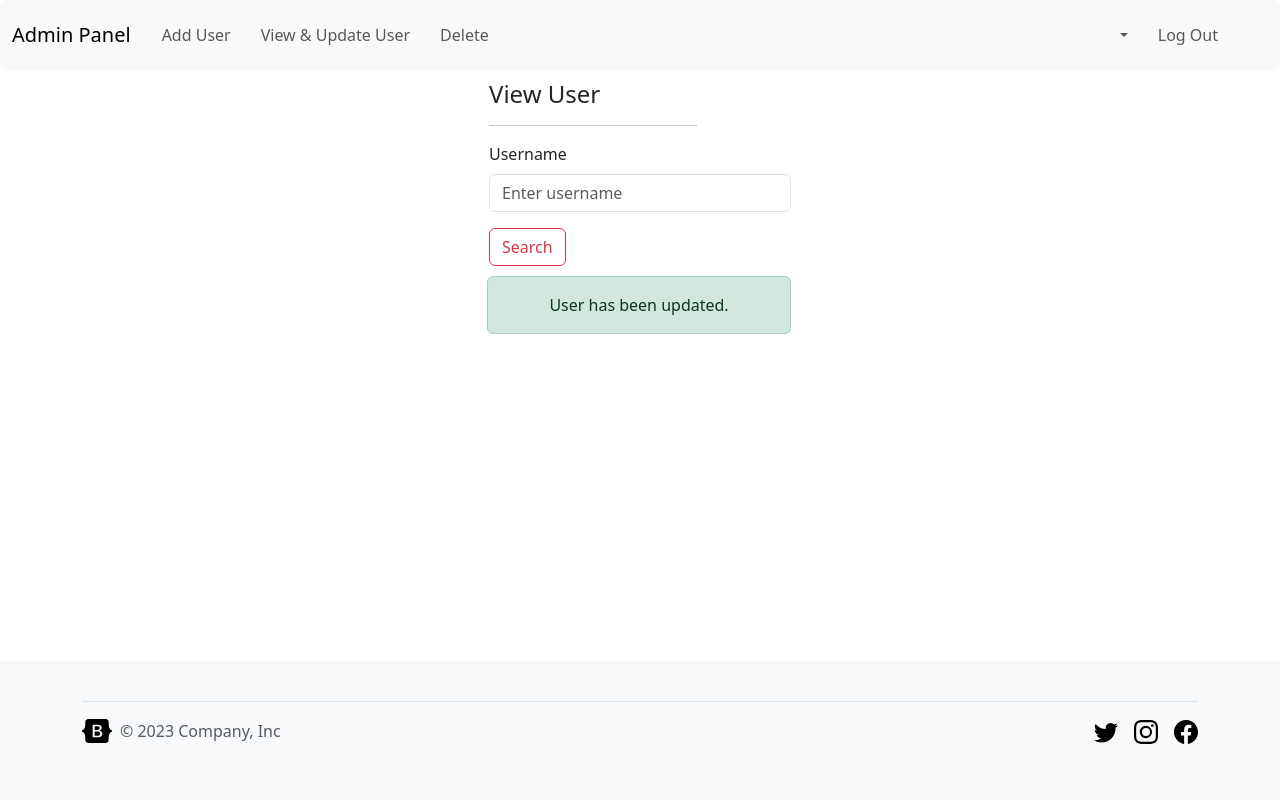
After one commit to xBob45/Coffee-Shop, a Flask app: page /admin/update in a window 1280 px wide. The commit adds this page. Run offline with Flask 3, Linux system fonts and the light colour scheme.

Commit message:
Work on FE, Forced Browsing, Admin Panel.

```diff
--- a/src/controllers/adminController.py
+++ b/src/controllers/adminController.py
@@ -1,26 +1,49 @@
 import functools
 
 from flask import (Blueprint, flash, g, redirect, render_template, request, session, url_for)
-from models.User import User
+from models.User import User, Role
 from models.User import db
 def admin_panel():
     return render_template("admin/admin_panel.html")
 
 
 def add_user():
-    pass
+    if request.method == 'POST':
+        username = request.form.get("add_username")
+        first_name = request.form.get("add_fname")
+        last_name = request.form.get("add_lname")
+        password = request.form.get("add_pass")
+        role_name = request.form.get("gridRadios")
+        role = Role.query.filter_by(name=role_name).first()
+        print(role)
+        user = User(username=username, first_name=first_name, last_name=last_name, password=password)
+        user.roles.append(role)
+        db.session.add(user)
+        db.session.commit()
+        #-------------------------------------------Reflected XSS - START--------------------------------------------
+        flash("User <strong>%s</strong> has sucesfully been added to the database." % (username))
+        #-------------------------------------------Reflected XSS - END--------------------------------------------
+        #This implements the  Post/Redirect/Get (PRG) to prevent data re-insertion when reload.
+        return redirect(url_for('admin.add_user'))
+    return render_template("admin/admin_panel_add.html")
 
-def edit_user():
 
+def view_user():
+    if request.method == 'POST':
+        username = request.form.get("view_username")
+        print(username)
+        user = User.query.filter_by(username=username).first()
+        print(user)
+        if user:
+            return render_template("admin/admin_panel_view_and_update.html", user=user)
+
+    return render_template("admin/admin_panel_view_and_update.html")
+
+def update_user():
+    flash("User has been updated.")
     username = request.form.get("edit_username")
     print(username)
-    user = User.query.filter_by(username=username).first()
-    print(user)
-    if user:
-        return render_template("admin/admin_panel.html", user=user)
-    else:
-        return render_template("admin/admin_panel.html")
-
+    return render_template("admin/admin_panel_view_and_update.html")
 
 def delete_user():
-    pass
+    return render_template("admin/admin_panel_delete.html")
--- a/src/controllers/authController.py
+++ b/src/controllers/authController.py
@@ -61,7 +61,7 @@ def login():
                 conn.close()
                 return redirect(url_for('home.home'))
             else:
-                #-------------------------------------------Reflected XSS - END--------------------------------------------
+                #-------------------------------------------Reflected XSS - START--------------------------------------------
                 #----------------------------------SENSITIVE INFORMATION EXPOSURE - START----------------------------------
                 #flash("Wrong credentials, please try again.")
                 flash("Wrong password for <strong>%s</strong> user, try again." % (username))
--- a/src/static/admin_panel.css
+++ b/src/static/admin_panel.css
@@ -35,3 +35,9 @@ border-color: #198754f2;
 background-color: #ff0000a1;
 border-color: #ff0000a1;
 }
+
+.alert {
+  margin-top: 10px;
+  margin-left: -34px;
+  text-align: center;
+}
--- a/src/templates/admin/admin_panel.html
+++ b/src/templates/admin/admin_panel.html
@@ -3,7 +3,7 @@
   <head>
     <meta charset="utf-8">
     <meta name="viewport" content="width=device-width, initial-scale=1">
-    <title>Admin Panel</title>
+    <title>{% block title %}Admin Panel{% endblock %}</title>
     <link rel="stylesheet" href="{{ url_for('static', filename='admin_panel.css') }}">
     <link href="https://cdn.jsdelivr.net/npm/bootstrap@5.3.2/dist/css/bootstrap.min.css" rel="stylesheet" integrity="sha384-T3c6CoIi6uLrA9TneNEoa7RxnatzjcDSCmG1MXxSR1GAsXEV/Dwwykc2MPK8M2HN" crossorigin="anonymous">
     <link rel="stylesheet" href="https://cdn.jsdelivr.net/npm/bootstrap-icons@1.11.1/font/bootstrap-icons.css">   <!-- Icons-->
@@ -14,11 +14,24 @@
     <div id="navbar">
       <nav class="navbar navbar-expand-lg bg-body-tertiary rounded" aria-label="Eleventh navbar example">
         <div class="container-fluid">
-          <a class="navbar-brand" href="#">Admin Panel</a>
+          <a class="navbar-brand" href="{{ url_for('admin.admin_panel')}}">Admin Panel</a>
           <button class="navbar-toggler" type="button" data-bs-toggle="collapse" data-bs-target="#navbarsExample09" aria-controls="navbarsExample09" aria-expanded="false" aria-label="Toggle navigation">
             <span class="navbar-toggler-icon"></span>
           </button>
 
+          <div class="collapse navbar-collapse" id="navbarsExample09">
+            <ul class="navbar-nav me-auto mb-2 mb-lg-0">
+              <li class="nav-item">
+                <a class="nav-link" aria-current="page" href="{{ url_for('admin.add_user') }}">Add User</a>
+              </li>
+              <li class="nav-item">
+                <a class="nav-link" href="{{ url_for('admin.view_user') }}">View & Update User</a>
+              </li>
+              <li class="nav-item">
+                <a class="nav-link" aria-current="page" href="{{ url_for('admin.delete_user') }}">Delete</a>
+              </li>
+            </ul>
+            <!-- Right-aligned navigation cells -->
             <div class="collapse navbar-collapse" id="navbarsExample09">
               <!-- Right-aligned navigation cells -->
               <ul class="navbar-nav ms-auto" id="right-part-nav">
--- /dev/null
+++ b/src/templates/admin/admin_panel_view_and_update.html
@@ -0,0 +1,95 @@
+{% extends "admin/admin_panel.html" %}
+{% block title %}Admin Panel - View & Update{% endblock %}
+{% block content %}
+
+<div class="row justify-content-center">
+  <div class="col-md-3">
+      <h4>View User</h4>
+      <hr class="hr" />
+      <form method="POST" action="{{ url_for('admin.view_user') }}">
+          <div class="mb-3">
+              <label for="view_username" class="form-label">Username</label>
+              <input type="username" class="form-control" id="view_username" placeholder="Enter username" name="view_username">
+          </div>
+          <button type="submit" class="btn btn-outline-danger" id="admin_button">Search</button>
+      </form>
+      {% with messages = get_flashed_messages() %}
+      {% if messages %}
+      <ul class="flash">
+          {% for message in messages %}
+          <div class="alert alert-success" role="alert" id="alert-success">
+            {{ message | safe}}
+          </div>
+          {% endfor %}
+      </ul>
+      {% endif %}
+      {% endwith %}
+  </div>
+
+{%if user %}
+  <div class="col-md-3">
+      <h4>Update User</h4>
+      <hr class="hr" />
+      <form method="POST" action="{{ url_for('admin.update_user') }}">
+          <div class="mb-3">
+              <label for="edit_id" class="form-label-disabled">ID</label>
+              <input class="form-control" type="text" value="{{ user.id }}" disabled readonly>
+          </div>
+          <div class="mb-3">
+              <label for="edit_username" class="form-label">Username</label>
+              <input type="text" class="form-control" id="edit_username" placeholder="Change Username" name="edit_username" value="{{ user.username }}">
+          </div>
+          <div class="mb-3">
+              <label for="edit_fn" class="form-label">First Name</label>
+              <input type="text" class="form-control" id="edit_fn" placeholder="Change First Name" name="edit_fn" value="{{ user.first_name }}">
+          </div>
+          <div class="mb-3">
+              <label for="edit_ln" class="form-label">Last Name</label>
+              <input type="text" class="form-control" id="edit_ln" placeholder="Change Last Name" name="edit_ln" value="{{ user.last_name }}">
+          </div>
+          <div class="mb-3">
+            <label for="edit_password" class="form-label">Password</label>
+            <div class="input-group">
+                <input type="password" class="form-control" id="edit_password" placeholder="Change Password" name="edit_password" value="{{ user.password }}">
+                <span class="input-group-text" id="password-toggle" onclick="togglePasswordVisibility()">
+                    <i class="bi bi-eye" id="password-icon"></i>
+                </span>
+            </div>
+        </div>
+
+          <div class="mb-3">
+              {% for role in user.roles %}
+              <label for="edit_role" class="form-label">Role</label>
+              <input type="text" class="form-control" id="edit_role" placeholder="Change Role" name="edit_role" value="{{ role.name }}">
+              {% endfor %}
+          </div>
+          <button type="submit" class="btn btn-outline-danger" id="update_button">Update</button>
+
+      </form>
+  </div>
+  {%else%}
+  {%endif%}
+
+</div>
+
+<script>
+    function togglePasswordVisibility() {
+        const passwordInput = document.querySelector('#edit_password');
+        const passwordIcon = document.querySelector('#password-icon');
+
+        if (passwordInput.type === 'password') {
+            passwordInput.type = 'text';
+            passwordIcon.classList.remove('bi-eye');
+            passwordIcon.classList.add('bi-eye-slash');
+        } else {
+            passwordInput.type = 'password';
+            passwordIcon.classList.remove('bi-eye-slash');
+            passwordIcon.classList.add('bi-eye');
+        }
+    }
+</script>
+
+
+
+
+{% endblock %}
```
Also changed, not shown: other parts of src/templates/admin/admin_panel.html (+6 -68 lines), src/routes/adminRoute.py (+5 -4 lines), src/templates/admin/admin_panel_add.html (added, +54 -0 lines), src/templates/admin/admin_panel_delete.html (added, +18 -0 lines). Lines whose indentation alone changed are shown as unchanged.
